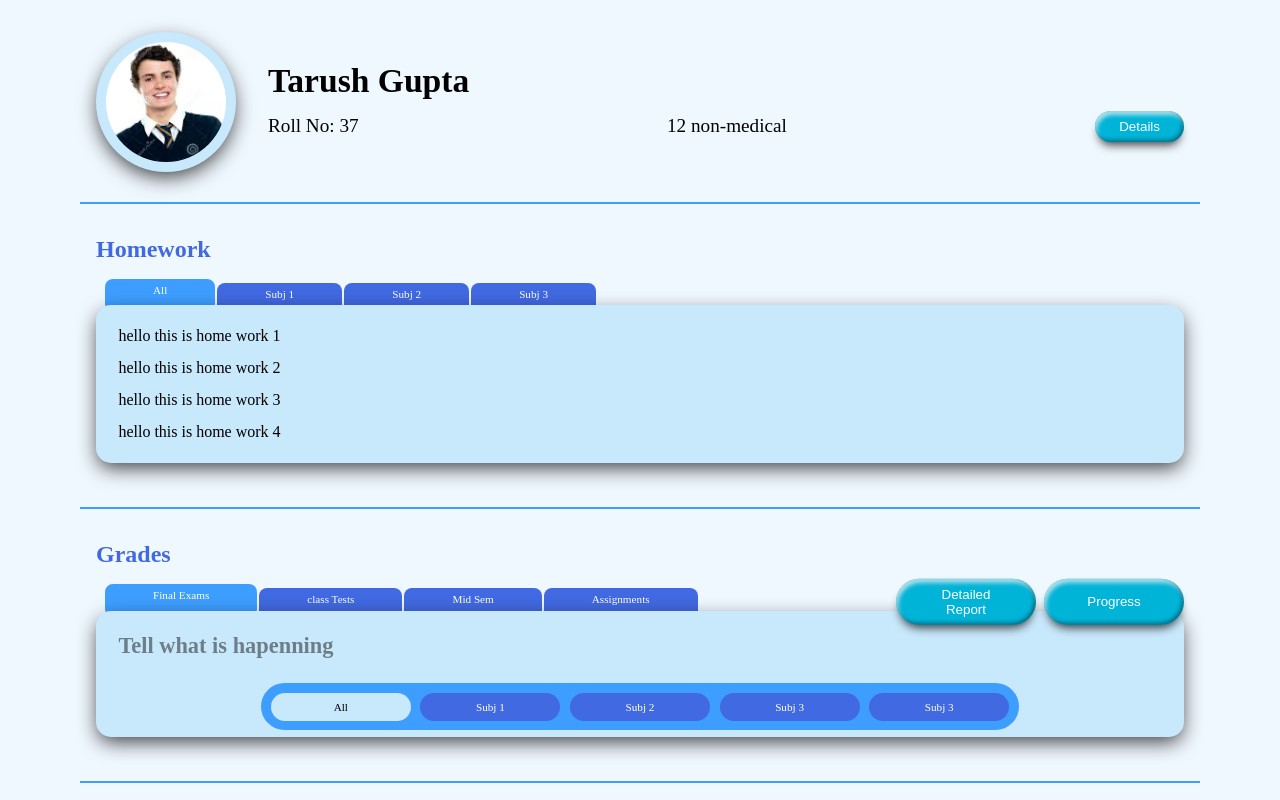
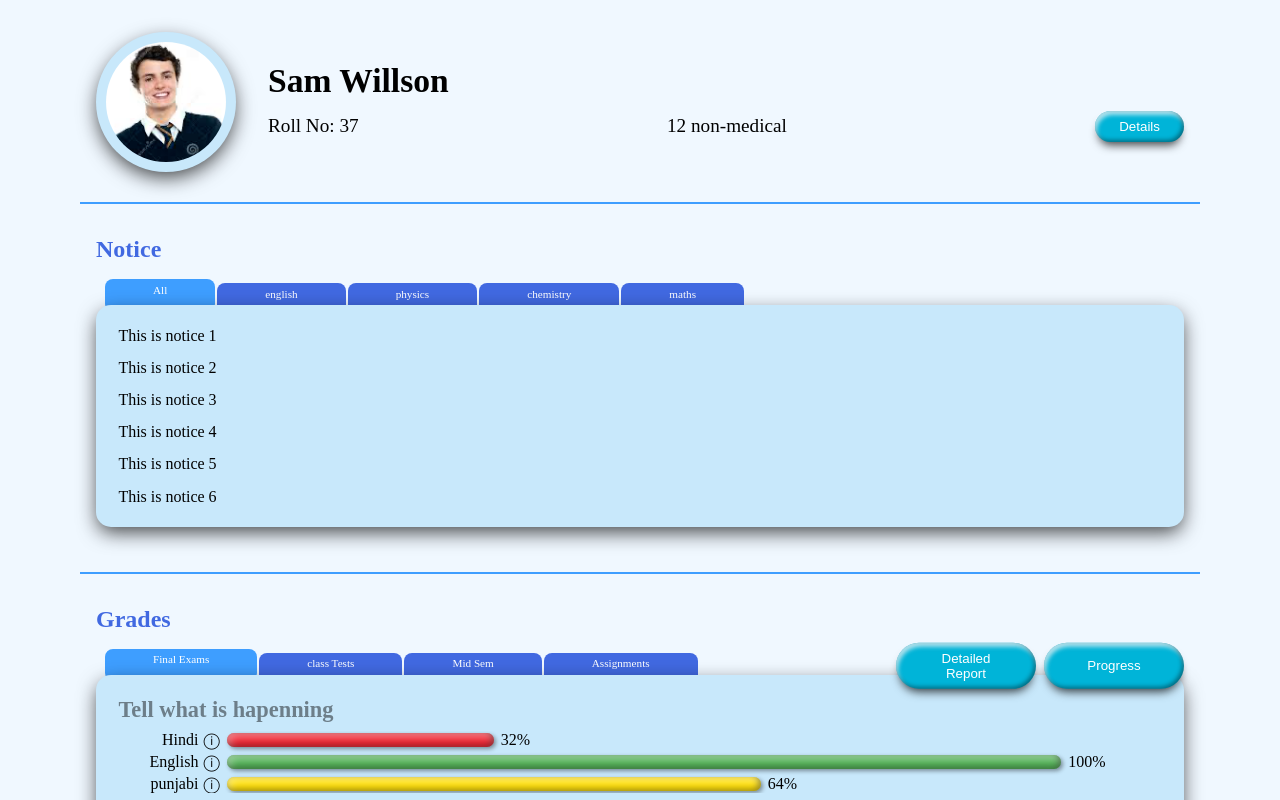
Before and after one commit to TarushGupta23/SchoolManager, a React (Create React App) app: page / in a window 1280 px wide. Shown: the top 800 px of the page. Built offline with nearby package versions, Linux system fonts and the light colour scheme.

Commit message:
make student notice board dynamic

```diff
--- a/src/App.css
+++ b/src/App.css
@@ -155,8 +155,8 @@ section h2.section-heading {
     max-height: 400px;
     overflow-y: scroll;
 }
-.bar-graph ul::-webkit-scrollbar { display: none; }
-.bar-graph li {
+/* .bar-graph ul::-webkit-scrollbar { display: none; } */
+/* .bar-graph li {
     display: flex;
     gap: 5px;
 }
@@ -170,7 +170,7 @@ section h2.section-heading {
 }
 .bar-graph-bar.green { background-color: var(--accent-green); }
 .bar-graph-bar.red { background-color: var(--accent-red); }
-.bar-graph-bar.yello { background-color: var(--accent-yello); }
+.bar-graph-bar.yello { background-color: var(--accent-yello); } */
 
 .tab-content-nav {
     background-color: var(--primary);
--- a/src/DB_conditions.js
+++ b/src/DB_conditions.js
@@ -44,20 +44,7 @@ const db = {
                         finalExam: 100,
                         midTerm: 50
                     }
-                }, notices: [
-                    { txt: "This is notice 1", expireDate: new Date("2025-12-08"), subj: "maths" },
-                    { txt: "This is notice 2", expireDate: new Date("2025-12-08"), subj: "maths" },
-                    { txt: "This is notice 3", expireDate: new Date("2025-12-08"), subj: "physics" },
-                    { txt: "This is notice 4", expireDate: new Date("2025-12-08"), subj: "chemistry" },
-                    { txt: "This is notice 5", expireDate: new Date("2025-12-08"), subj: "chemistry" },
-                    { txt: "This is notice 6", expireDate: new Date("2025-12-08"), subj: "english" }
-                ], anecdotalRecord: [
-                    { txt: "hello this is rec 1" },
-                    { txt: "hello this is rec 2" },
-                    { txt: "hello this is rec 3" },
-                    { txt: "hello this is rec 4" },
-                    { txt: "hello this is rec 5" }
-                ]
+                }
 
             }, "medical" : {}
         }
@@ -65,7 +52,7 @@ const db = {
 }
 
 const std = {
-    name: "Tarush Gupta",
+    name: "Sam Willson",
     profilePic: "person1.png",
     rollNo: 37,
     class: {
@@ -90,9 +77,22 @@ const std = {
             classTests: [13, 8, 8],
             finalExam: 68,
             midTerm: 36
-      }
-    }
-  };
+        }
+    }, notices: [
+        { txt: "This is notice 1", expireDate: new Date("2025-12-08"), subj: "maths" },
+        { txt: "This is notice 2", expireDate: new Date("2025-12-08"), subj: "maths" },
+        { txt: "This is notice 3", expireDate: new Date("2025-12-08"), subj: "physics" },
+        { txt: "This is notice 4", expireDate: new Date("2025-12-08"), subj: "chemistry" },
+        { txt: "This is notice 5", expireDate: new Date("2025-12-08"), subj: "chemistry" },
+        { txt: "This is notice 6", expireDate: new Date("2025-12-08"), subj: "english" }
+    ], anecdotalRecord: [
+        { txt: "hello this is rec 1" },
+        { txt: "hello this is rec 2" },
+        { txt: "hello this is rec 3" },
+        { txt: "hello this is rec 4" },
+        { txt: "hello this is rec 5" }
+    ]
+};
 
 export default db;
 export { std, db };
--- a/src/components/BarGraph-Bar/Bar.jsx
+++ b/src/components/BarGraph-Bar/Bar.jsx
@@ -2,21 +2,28 @@ import "./bar.css";
 import db from "./../../DB_conditions";
 
 export default function Bar(props) {
-    const marks = props.marks;
+    const info = props.info;
+    /* marks = {
+        val
+        maxVal
+        title
+        desc [ topics covered ]
+    } */
     let color = "";
-    if (props.length < db.passingMarks) {
+    const percent = Math.round(info.val / info.maxVal * 100);
+    if (percent < props.minVal) {
         color = "red";
-    } else if (props.length < (db.passingMarks + 100)/2) {
+    } else if (percent < (props.minVal + 100)/2) {
         color = "yello";
     } else {
         color = "green"
     }
-    return (
-        <>
-        <li>
-            <span className="grade-sub-name">{marks.subjName}</span>
-                <div className={"bar-graph-bar " + color} style={{ "--length": marks.length }}></div>
-            <span className="value">{marks.length}</span>
+    return (<>
+        <li className="bar-item">
+            <span className="grade-sub-name">{info.title}</span>
+            <span className="info-icon">&#9432;<span>{info.desc}</span></span>
+            <div className={"bar-graph-bar " + color} style={{ "--length": percent }}></div>
+            <span className="value">{percent}%</span>
         </li>
         </>);
 }
--- a/src/components/BarGraph-Bar/bar.css
+++ b/src/components/BarGraph-Bar/bar.css
@@ -0,0 +1,50 @@
+li.bar-item {
+    display: flex;
+    gap: 5px;
+    /* position: relative; */
+    overflow: visible;
+}
+.bar-graph-bar {
+    min-width: calc(var(--length)*.8%);
+    margin: 2px;
+    border-radius: 50px;
+    box-shadow: -2px -2px 6px 0px rgba(0,0,0,0.40) inset,
+        2px 4px 10px 0px rgba(255,255,255,0.50) inset,
+        2px 2px 4px 0px rgba(0, 0, 0, 0.40);
+}
+.bar-graph-bar.green { background-color: var(--accent-green); }
+.bar-graph-bar.red { background-color: var(--accent-red); }
+.bar-graph-bar.yello { background-color: var(--accent-yello); }
+
+.bar-item > span {
+    display: flex;
+    align-items: center; justify-content: center;
+}
+.bar-item .info-icon {
+    cursor: pointer;
+    /* position: relative; */
+    overflow: visible;
+}
+
+.bar-item .info-icon span {
+    position: absolute;
+    top: 50%; left: 50%;
+    width: max-content;
+    max-width: 65%;
+    background-color: rgba(255, 255, 255, 0.44);
+    -webkit-backdrop-filter: blur(8px);
+    backdrop-filter: blur(8px);
+    box-shadow: 0px 0px 3px black;
+    padding: .2rem .8rem;
+    border-radius: .8rem;
+    display: none;
+    transform: translate(-50%, -50%);
+}
+.bar-item .info-icon:hover span {
+    display: block;
+}
+.bar-item > span.grade-sub-name {
+    width: 5rem;
+    max-width: 5rem;
+    justify-content: end;
+}
--- a/src/components/PieChart/PieChart.jsx
+++ b/src/components/PieChart/PieChart.jsx
@@ -8,11 +8,9 @@ export default function PieChart(props) {
     const handleMouseMove = (event) => {
         setHoverPosition({ x: event.nativeEvent.offsetX, y: event.nativeEvent.offsetY });
     };
-
     const handleMouseEnter = () => {
         setHovered(true);
     };
-
     const handleMouseLeave = () => {
         setHovered(false);
     };
--- a/src/pages/home/Student.jsx
+++ b/src/pages/home/Student.jsx
@@ -1,3 +1,4 @@
+import React, { useState } from 'react';
 import "./student.css"
 import Button from "./../../components/Button/BaseButton";
 import Bar from "./../../components/BarGraph-Bar/Bar";
@@ -8,6 +9,27 @@ import db from "../../DB_conditions";
 export default function Student(props) {
     const student = props.student;
     let marksExplain = "Tell what is hapenning"
+    const studentSubjectList = Object.keys(student.subjects)
+
+    // ----------------- FOR NOTICE BOARD -----------------
+    const [selectedNoticeTab, setSelectedNoticeTab] = useState('All');
+    const handleNoticeTabClick = (subject) => {
+        setSelectedNoticeTab(subject);
+    };
+    const renderNoticeContent = () => {
+        if (selectedNoticeTab === 'All') {
+          return student.notices.map((record, index) => (
+            <li key={index}>{record.txt}</li>
+          ));
+        } else {
+          return student.notices
+            .filter(notice => notice.subj === selectedNoticeTab)
+            .map((notice, index) => (
+              <li key={index}>{notice.txt}</li>
+            ));
+        }
+      };
+
     return (
         <>
             <section id="student-info">
@@ -25,14 +47,14 @@ export default function Student(props) {
             </section>
 
 
-            <section id="student-homework">
+            {/* <section id="student-homework">
                 <h2 className="section-heading">Homework</h2>
                 <div className="tab-container">
                     <ul>
                         <div className="tab tab-selected">All</div>
-                        <div className="tab">Subj 1</div>
-                        <div className="tab">Subj 2</div>
-                        <div className="tab">Subj 3</div>
+                        {studentSubjectList.map((subject, index) => (
+                            <div key={index} className="tab">{subject}</div>
+                        ))}
                     </ul>
                 </div>
                 <div className="homework-content tab-content">
@@ -43,7 +65,23 @@ export default function Student(props) {
                         <li>hello this is home work 4</li>
                     </ul>
                 </div>
-            </section>
+            </section> */}
+            <section id="student-homework">
+      <h2 className="section-heading">Notice</h2>
+      <div className="tab-container">
+        <ul>
+          <div className={selectedNoticeTab === 'All' ? 'tab tab-selected' : 'tab'} onClick={() => handleNoticeTabClick('All')}>All</div>
+          {studentSubjectList.map((subject, index) => (
+            <div key={index} className={selectedNoticeTab === subject ? 'tab tab-selected' : 'tab'} onClick={() => handleNoticeTabClick(subject)}>{subject}</div>
+          ))}
+        </ul>
+      </div>
+      <div className="homework-content tab-content">
+        <ul>
+          {renderNoticeContent()}
+        </ul>
+      </div>
+    </section>
 
 
             <section id="student-grades">
@@ -65,7 +103,9 @@ export default function Student(props) {
                     <h2 className="tab-explain-heading">{marksExplain}</h2>
                     <div className="bar-graph">
                         <ul>
-
+                            <Bar info={{val: 7, maxVal: 22, title: "Hindi", desc: "hello this is sample desc"}} minVal={db.passingMarks} />
+                            <Bar info={{val: 22, maxVal: 22, title: "English", desc: "hello this is sample desc for 22"}} minVal={db.passingMarks} />
+                            <Bar info={{val: 14, maxVal: 22, title: "punjabi", desc: "hello this is sample desc and this is a really really long lomg never ending desc hello this is sample desc and this is a really really long lomg never ending desc hello this is sample desc and this is a really really long lomg never ending desc"}} minVal={db.passingMarks} />
                         </ul>
                     </div>
 
@@ -98,10 +138,7 @@ export default function Student(props) {
                 <h2 className="section-heading">Anecdotal Record</h2>
                 <div className="anac-content tab-content">
                     <ul>
-                        <li>hello this is home work 1</li>
-                        <li>hello this is home work 2</li>
-                        <li>hello this is home work 3</li>
-                        <li>hello this is home work 4</li>
+                        { student.anecdotalRecord.map((record, index) => { return <li>{record.txt}</li> }) }
                     </ul>
                 </div>
             </section>
```
